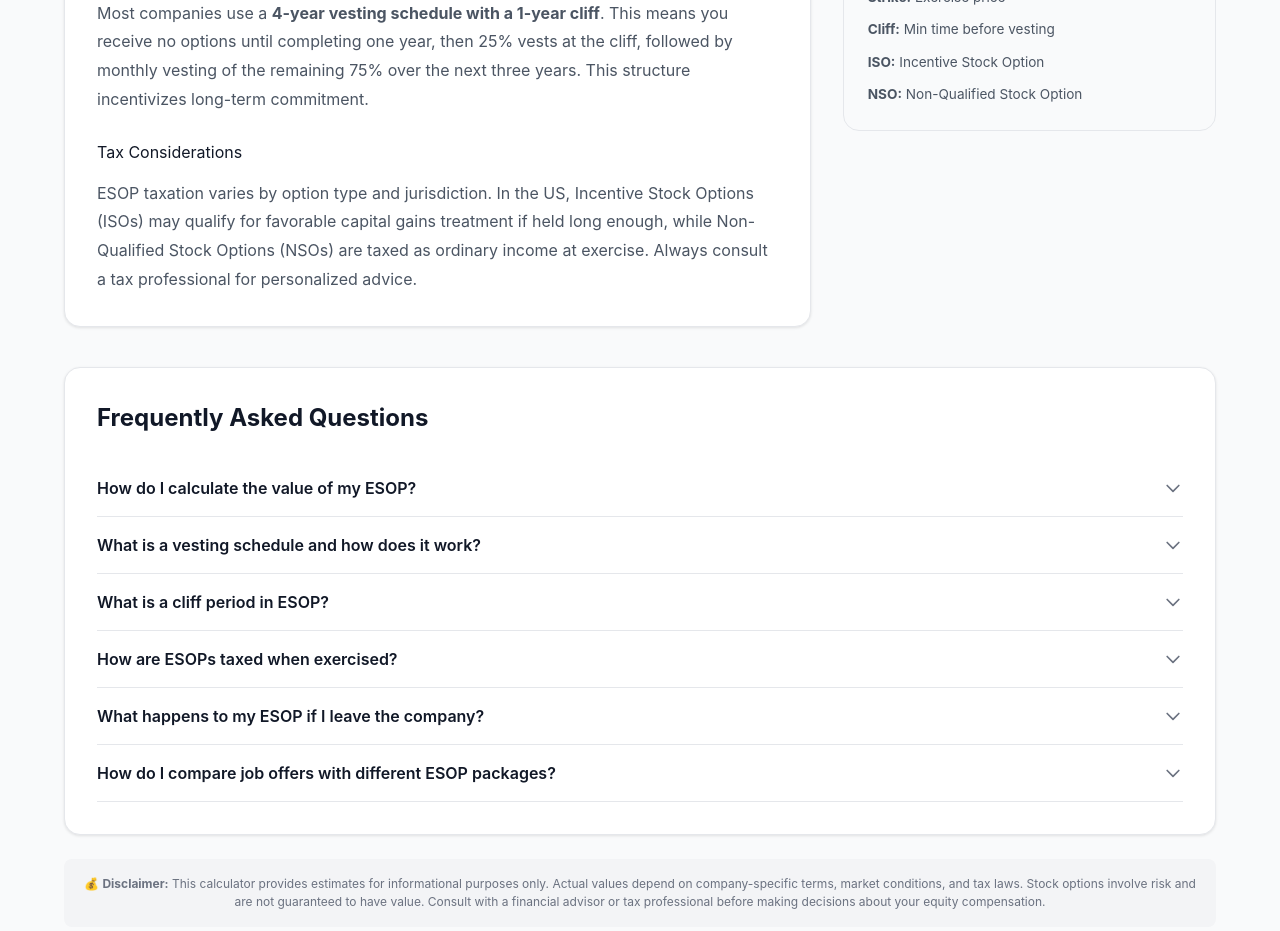
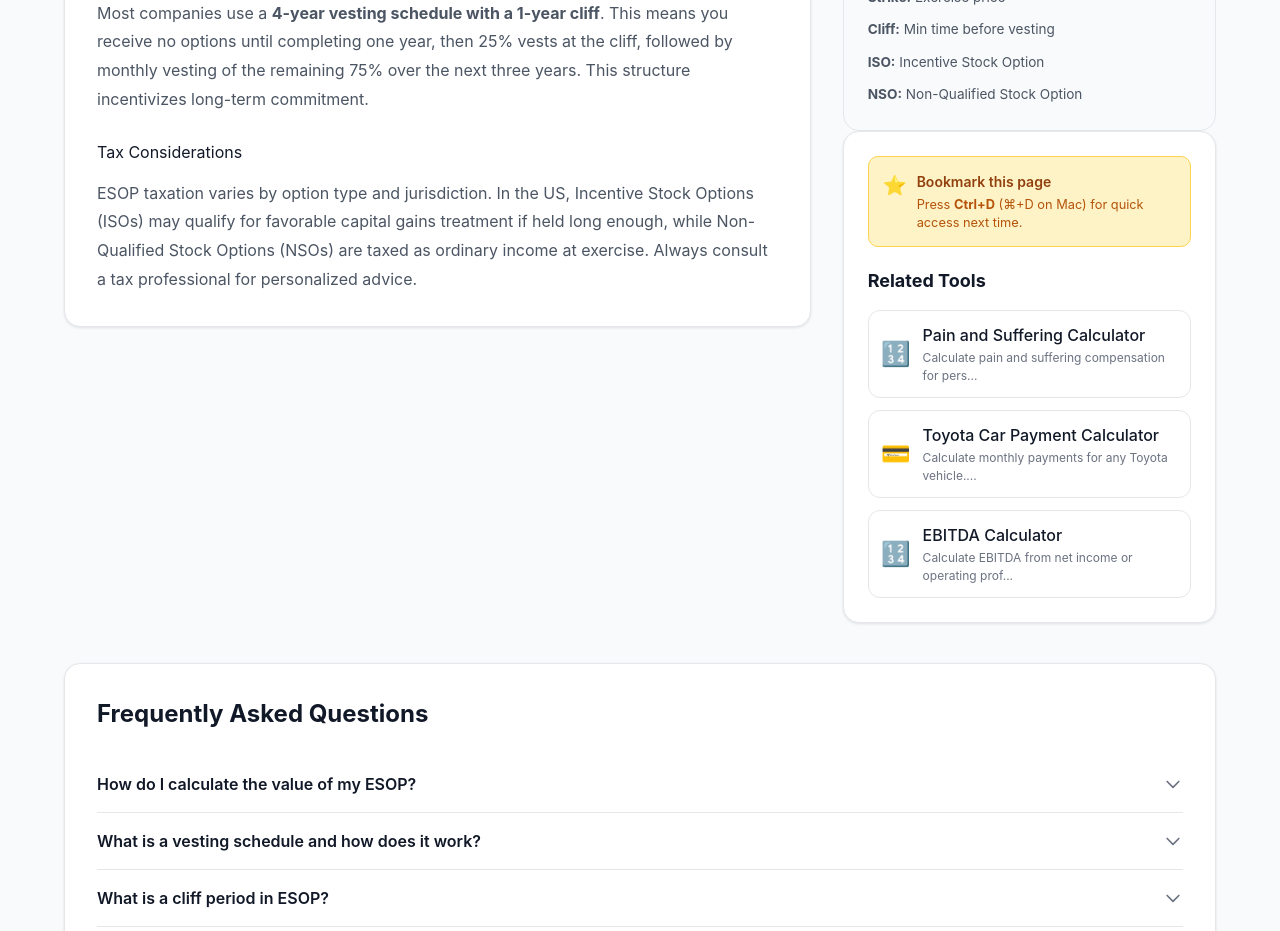
Before and after one commit to kekelele19851224-lgtm/free-tools-hub, a Next.js app: page /esop-calculator in a window 1280 px wide. Shown: the part 2000-2931 px from the top of the page. Built offline with nearby package versions, Linux system fonts and the light colour scheme.

Commit message:
fix(esop-calculator): add RelatedTools component to sidebar

```diff
--- a/app/esop-calculator/page.tsx
+++ b/app/esop-calculator/page.tsx
@@ -2,6 +2,7 @@
 
 import { useState, useMemo } from "react";
 import Link from "next/link";
+import RelatedTools from "@/components/RelatedTools";
 
 // FAQ data
 const faqs = [
@@ -1347,6 +1348,8 @@ export default function ESOPCalculator() {
                 <p style={{ margin: 0 }}><strong>NSO:</strong> Non-Qualified Stock Option</p>
               </div>
             </div>
+
+            <RelatedTools currentUrl="/esop-calculator" currentCategory="Finance" />
           </div>
         </div>
 
```
